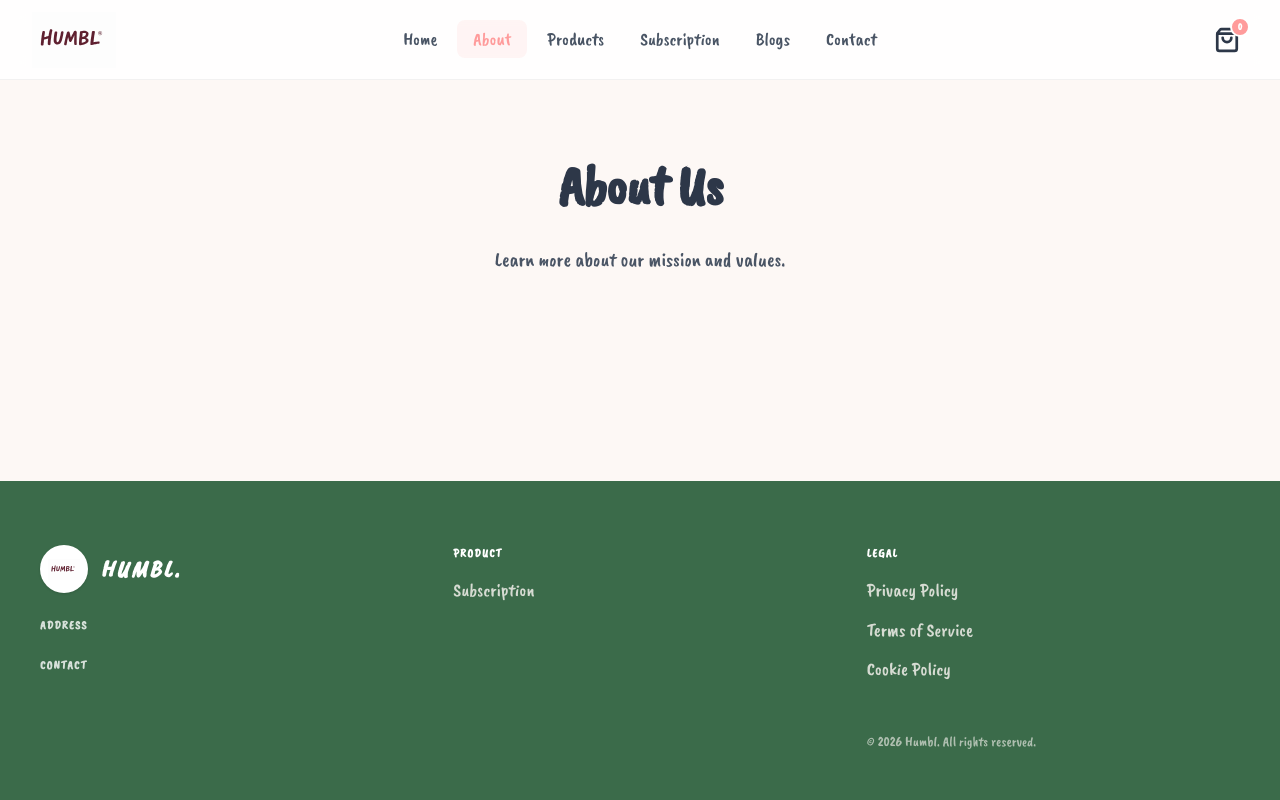
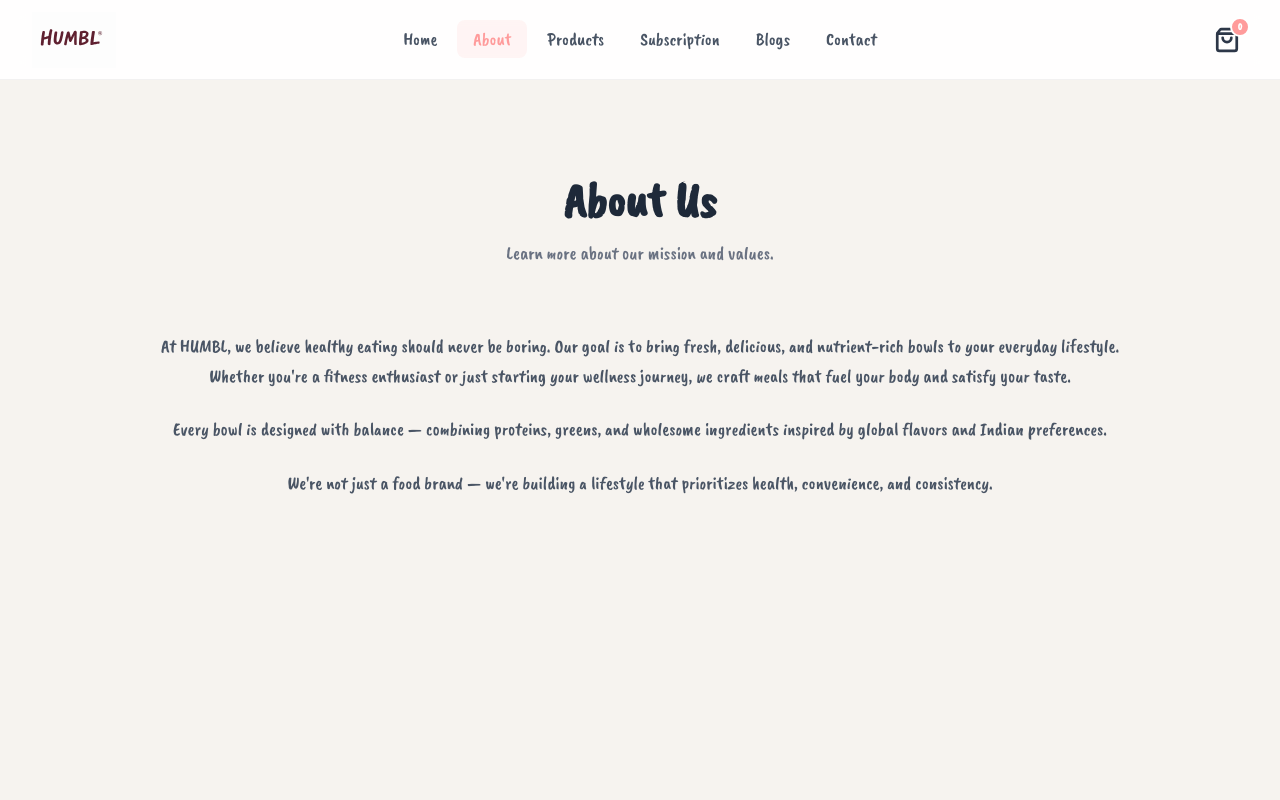
Before and after one commit to Aakash17x08/HUMBL, a React (Vite) app: page /about in a window 1280 px wide. Shown: the top 800 px of the page. Built offline with nearby package versions, Linux system fonts and the light colour scheme.

Commit message:
Refactor About component with new structure and styling
Updated the About component layout and content.

```diff
--- a/src/pages/About.jsx
+++ b/src/pages/About.jsx
@@ -1,10 +1,40 @@
-import React from 'react';
+import React from "react";
 
 const About = () => {
   return (
-    <div className="max-w-7xl mx-auto px-8 py-16 text-center animate-fade-in">
-      <h1 className="text-[3.5rem] text-brand-dark mb-4 font-extrabold tracking-tight">About Us</h1>
-      <p className="text-xl text-gray-600 max-w-2xl mx-auto leading-relaxed">Learn more about our mission and values.</p>
+    <div className="bg-[#f6f3ef] min-h-screen">
+
+      {/* HEADER */}
+      <div className="text-center pt-24 pb-16">
+        <h1 className="text-5xl font-bold text-gray-800 mb-4">
+          About Us
+        </h1>
+        <p className="text-gray-500">
+          Learn more about our mission and values.
+        </p>
+      </div>
+
+      {/* CONTENT */}
+      <div className="max-w-5xl mx-auto px-6 pb-20 text-center">
+        <p className="text-gray-600 leading-relaxed mb-6">
+          At HUMBL, we believe healthy eating should never be boring.
+          Our goal is to bring fresh, delicious, and nutrient-rich bowls
+          to your everyday lifestyle. Whether you're a fitness enthusiast
+          or just starting your wellness journey, we craft meals that fuel
+          your body and satisfy your taste.
+        </p>
+
+        <p className="text-gray-600 leading-relaxed mb-6">
+          Every bowl is designed with balance — combining proteins,
+          greens, and wholesome ingredients inspired by global flavors
+          and Indian preferences.
+        </p>
+
+        <p className="text-gray-600 leading-relaxed">
+          We're not just a food brand — we're building a lifestyle that
+          prioritizes health, convenience, and consistency.
+        </p>
+      </div>
     </div>
   );
 };
```
